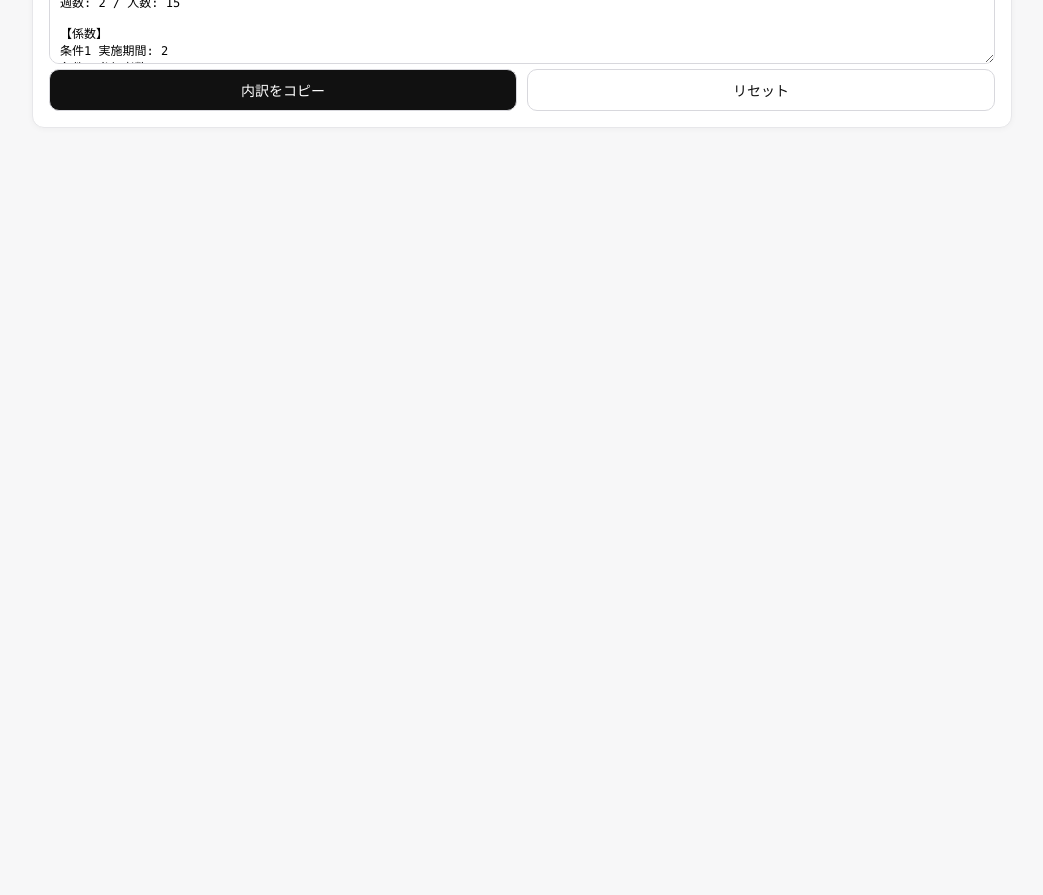
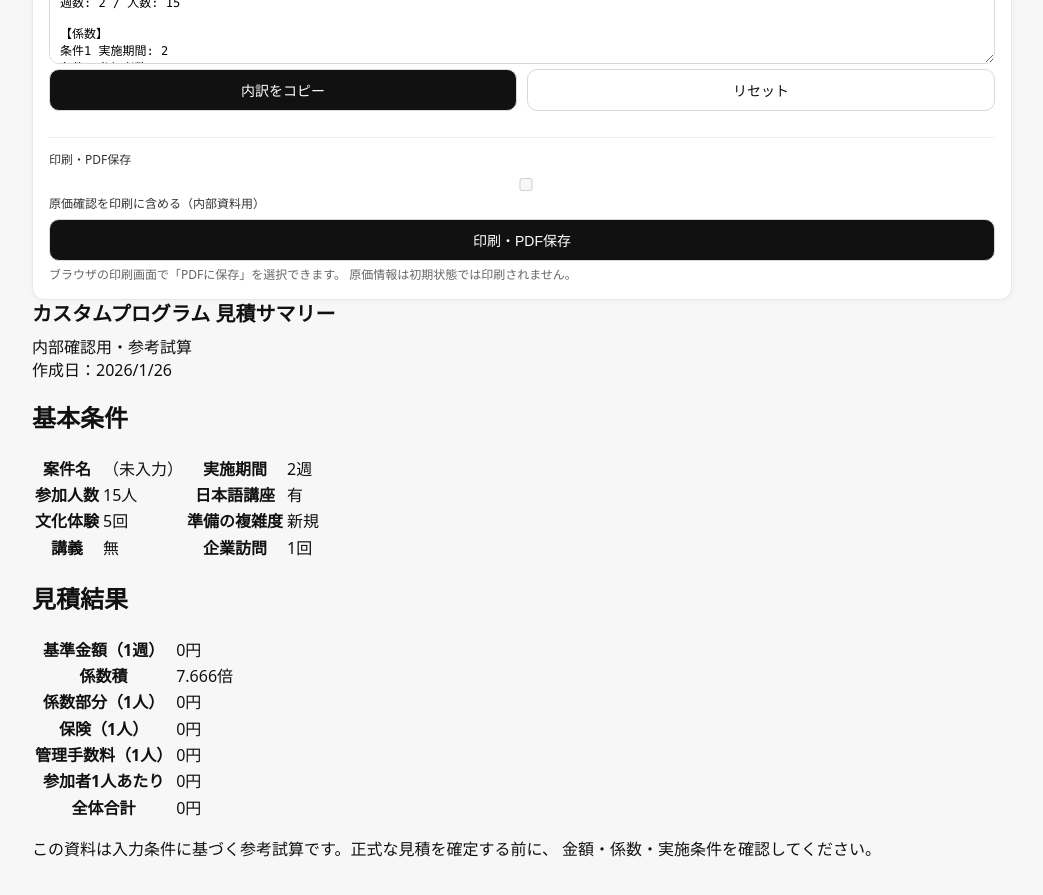
Before and after one commit to Steveston147/mitsumori, a React (Vite) app: page / in a window 1280 px wide. Shown: the part 2300-3195 px from the top of the page, without its empty margins (118-1161 px from the left). Before the commit the page ends 2452 px from the top, so only its background shows below. Built offline with nearby package versions, Linux system fonts and the light colour scheme.

Commit message:
Add printable estimate summary

```diff
--- a/src/App.jsx
+++ b/src/App.jsx
@@ -108,6 +108,7 @@ export default function App() {
   const [managementFeePerStudentManual, setManagementFeePerStudentManual] =
     useState("");
   const [costItems, setCostItems] = useState(createEmptyCostItems);
+  const [includeCostsInPrint, setIncludeCostsInPrint] = useState(false);
 
   const input = useMemo(
     () => ({
@@ -251,21 +252,28 @@ export default function App() {
     setInsurancePerStudent(DEFAULTS.insurancePerStudent);
     setManagementFeePerStudentManual("");
     setCostItems(createEmptyCostItems());
+    setIncludeCostsInPrint(false);
   }
 
   function updateCostItem(key, value) {
     setCostItems((current) => ({ ...current, [key]: value }));
   }
 
+  function onPrint() {
+    window.print();
+  }
+
+  const printDate = new Intl.DateTimeFormat("ja-JP").format(new Date());
+
   return (
     <div className="container">
-      <h1>カスタムプログラム 見積（係数方式）</h1>
-      <p className="sub">
+      <h1 className="no-print">カスタムプログラム 見積（係数方式）</h1>
+      <p className="sub no-print">
         原価積み上げ無し。<b>基準金額 × 条件1〜7の掛率</b>
         で「参加者1人あたり」を算出し、最後に保険＋管理手数料（いずれも1人あたり）を加算します。
       </p>
 
-      <div className="privacy-note">
+      <div className="privacy-note no-print">
         <strong>安全な利用について</strong>
         <div>
           入力内容はこのブラウザ内だけで計算され、サーバーへの送信・保存は行いません。
@@ -273,7 +281,7 @@ export default function App() {
         </div>
       </div>
 
-      <div className="card">
+      <div className="card no-print">
         <div className="grid">
           <div className="col-12">
             <label>案件名（メモ用）</label>
@@ -684,8 +692,149 @@ export default function App() {
             </div>
             {copyMsg && <div className="small">{copyMsg}</div>}
           </div>
+
+          <div className="col-12">
+            <div className="hr" />
+            <label>印刷・PDF保存</label>
+            <label className="print-option">
+              <input
+                type="checkbox"
+                checked={includeCostsInPrint}
+                disabled={!costCheck.ok}
+                onChange={(e) => setIncludeCostsInPrint(e.target.checked)}
+              />
+              <span>原価確認を印刷に含める（内部資料用）</span>
+            </label>
+            <button
+              className="btn"
+              type="button"
+              disabled={!result.ok}
+              onClick={onPrint}
+            >
+              印刷・PDF保存
+            </button>
+            <div className="small">
+              ブラウザの印刷画面で「PDFに保存」を選択できます。
+              原価情報は初期状態では印刷されません。
+            </div>
+          </div>
         </div>
       </div>
+
+      <section className="print-summary">
+        <header className="print-header">
+          <div>
+            <h1>カスタムプログラム 見積サマリー</h1>
+            <div className="print-subtitle">内部確認用・参考試算</div>
+          </div>
+          <div className="print-date">作成日：{printDate}</div>
+        </header>
+
+        <h2>基本条件</h2>
+        <table className="print-table">
+          <tbody>
+            <tr>
+              <th>案件名</th>
+              <td>{programName || "（未入力）"}</td>
+              <th>実施期間</th>
+              <td>{weeks}週</td>
+            </tr>
+            <tr>
+              <th>参加人数</th>
+              <td>{participants}人</td>
+              <th>日本語講座</th>
+              <td>{hasJapaneseLesson ? "有" : "無"}</td>
+            </tr>
+            <tr>
+              <th>文化体験</th>
+              <td>{culturalTimes}回</td>
+              <th>準備の複雑度</th>
+              <td>{prepComplexity}</td>
+            </tr>
+            <tr>
+              <th>講義</th>
+              <td>{lecture}</td>
+              <th>企業訪問</th>
+              <td>{companyVisitTimes}回</td>
+            </tr>
+          </tbody>
+        </table>
+
+        <h2>見積結果</h2>
+        <table className="print-table">
+          <tbody>
+            <tr>
+              <th>基準金額（1週）</th>
+              <td>{result.ok ? yen(Math.round(result.baseWeeklyPrice)) : "-"}</td>
+            </tr>
+            <tr>
+              <th>係数積</th>
+              <td>
+                {result.ok ? `${roundFactor(result.productFactor, 3)}倍` : "-"}
+              </td>
+            </tr>
+            <tr>
+              <th>係数部分（1人）</th>
+              <td>
+                {result.ok ? yen(Math.round(result.variablePerStudent)) : "-"}
+              </td>
+            </tr>
+            <tr>
+              <th>保険（1人）</th>
+              <td>
+                {result.ok ? yen(Math.round(result.insurancePerStudent)) : "-"}
+              </td>
+            </tr>
+            <tr>
+              <th>管理手数料（1人）</th>
+              <td>
+                {result.ok
+                  ? yen(Math.round(result.managementFeePerStudent))
+                  : "-"}
+              </td>
+            </tr>
+            <tr className="print-total">
+              <th>参加者1人あたり</th>
+              <td>{result.ok ? yen(Math.round(result.totalPerStudent)) : "-"}</td>
+            </tr>
+            <tr className="print-total">
+              <th>全体合計</th>
+              <td>{result.ok ? yen(Math.round(result.totalProgram)) : "-"}</td>
+            </tr>
+          </tbody>
+        </table>
+
+        {includeCostsInPrint && costCheck.ok && (
+          <>
+            <h2>原価確認（内部情報）</h2>
+            <table className="print-table">
+              <tbody>
+                <tr>
+                  <th>原価合計</th>
+                  <td>{yen(Math.round(costCheck.totalCost))}</td>
+                </tr>
+                <tr>
+                  <th>1人あたり原価</th>
+                  <td>{yen(Math.round(costCheck.costPerParticipant))}</td>
+                </tr>
+                <tr>
+                  <th>参考差額</th>
+                  <td>{yen(Math.round(costCheck.balance))}</td>
+                </tr>
+                <tr>
+                  <th>原価率</th>
+                  <td>{num(costCheck.costRate, 1)}%</td>
+                </tr>
+              </tbody>
+            </table>
+          </>
+        )}
+
+        <p className="print-note">
+          この資料は入力条件に基づく参考試算です。正式な見積を確定する前に、
+          金額・係数・実施条件を確認してください。
+        </p>
+      </section>
     </div>
   );
 }
```
